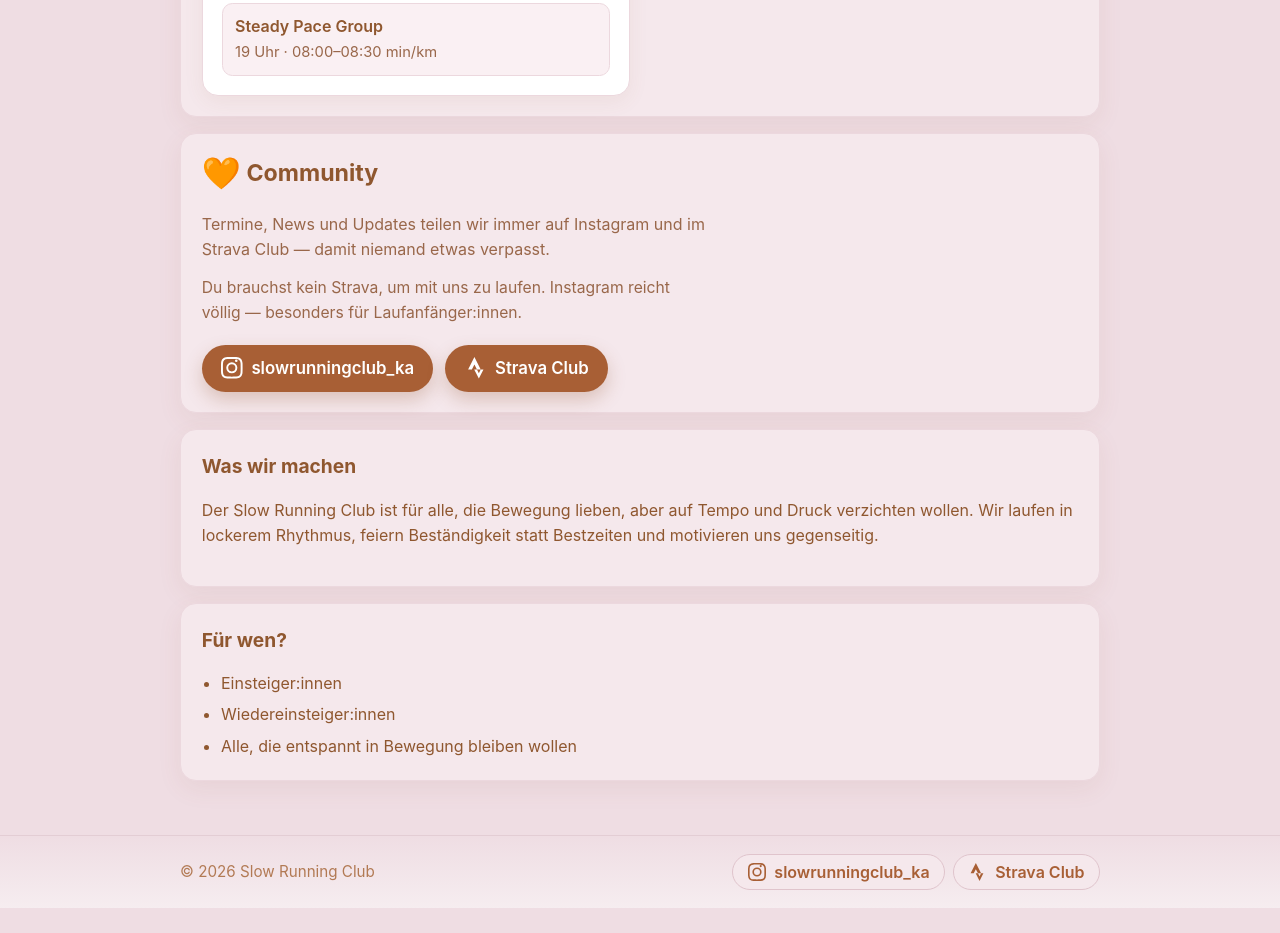
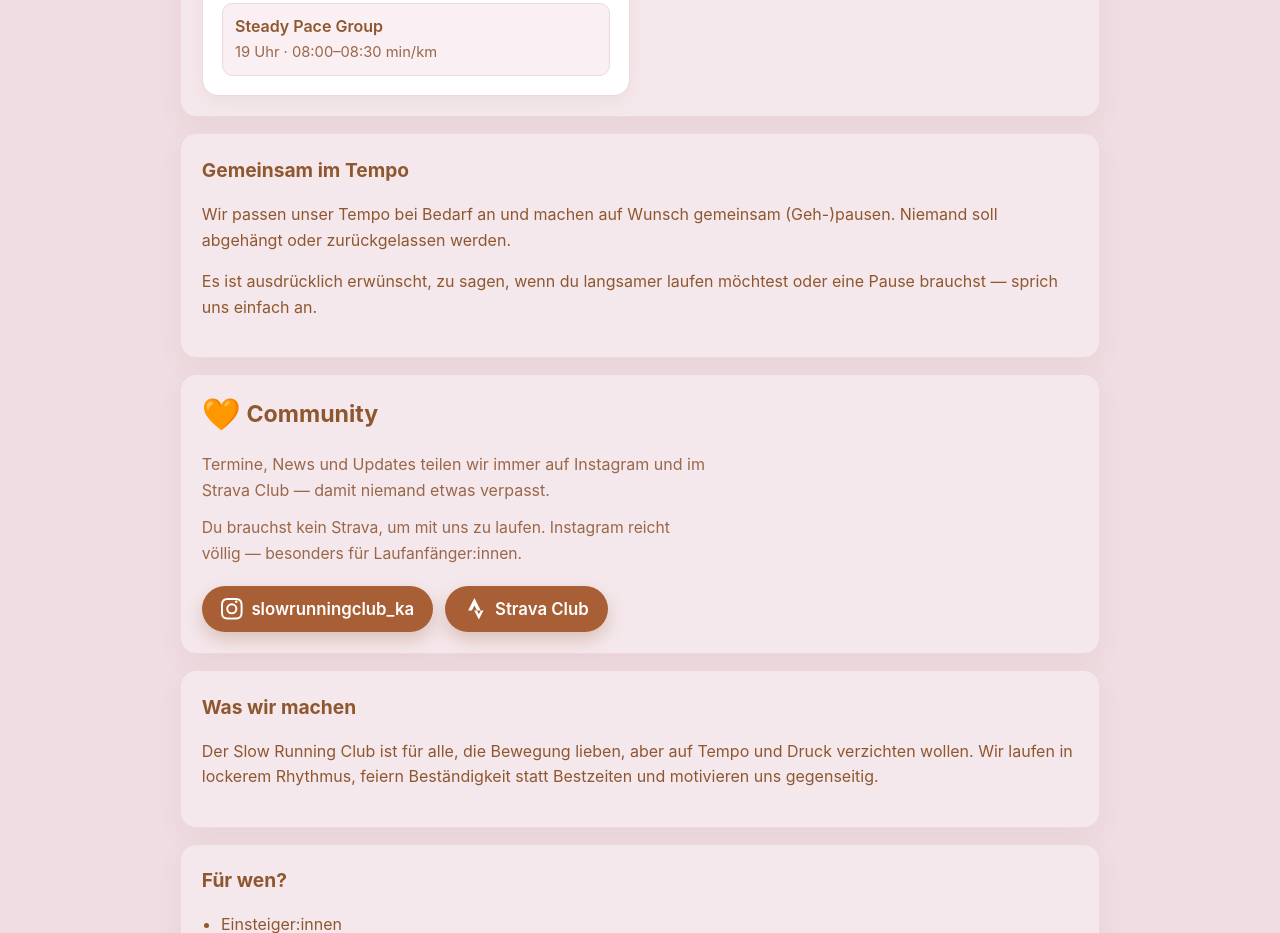
Before and after one commit to Anna-LenaEllerbrake/slow-running-club, a Preact app: page / in a window 1280 px wide. Shown: the part 1460-2393 px from the top of the page. Before the commit the page ends 2368 px from the top, so only its background shows below. Built offline with nearby package versions, Linux system fonts and the light colour scheme.

Commit message:
Add inclusive pacing section for group runs
Explain tempo adjustments, walking breaks, and that slower pace or pauses are always welcome.

```diff
--- a/src/App.jsx
+++ b/src/App.jsx
@@ -103,6 +103,18 @@ export default function App() {
           </div>
         </section>
 
+        <section className="card">
+          <h2>Gemeinsam im Tempo</h2>
+          <p>
+            Wir passen unser Tempo bei Bedarf an und machen auf Wunsch gemeinsam
+            (Geh-)pausen. Niemand soll abgehängt oder zurückgelassen werden.
+          </p>
+          <p>
+            Es ist ausdrücklich erwünscht, zu sagen, wenn du langsamer laufen
+            möchtest oder eine Pause brauchst — sprich uns einfach an.
+          </p>
+        </section>
+
         <section className="card card-social">
           <h2>
             <span className="section-emoji" aria-hidden="true">
```
